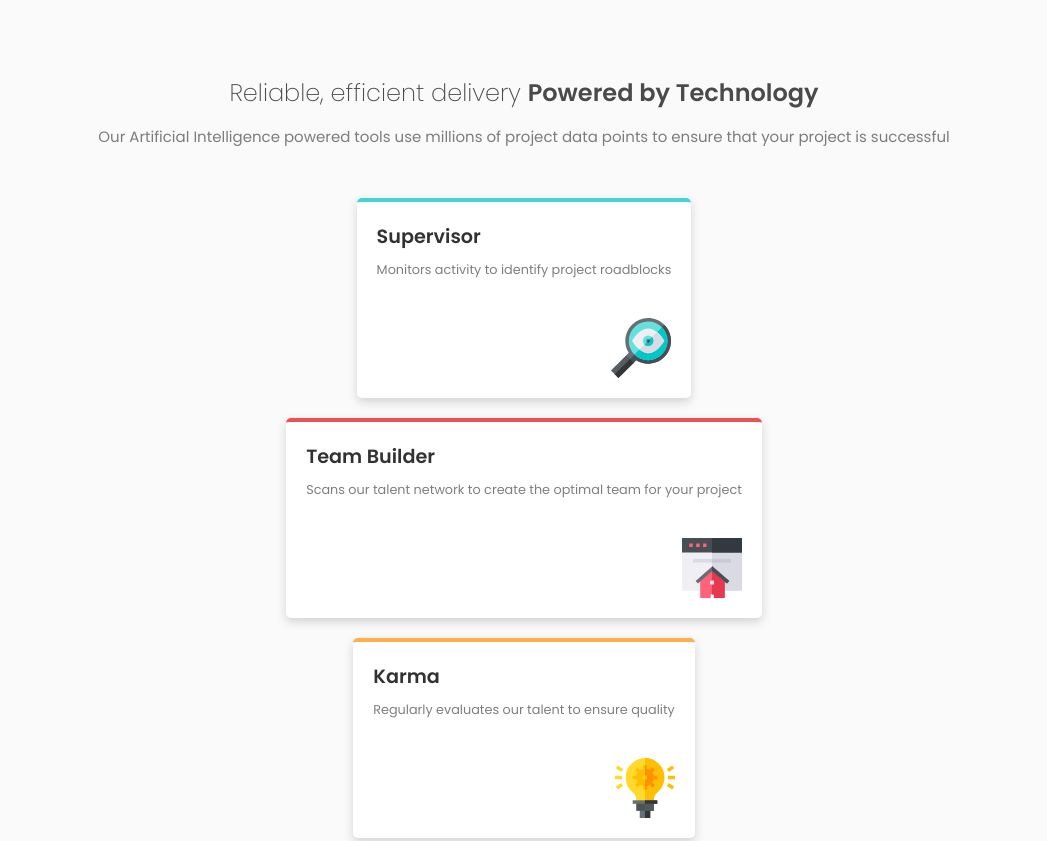
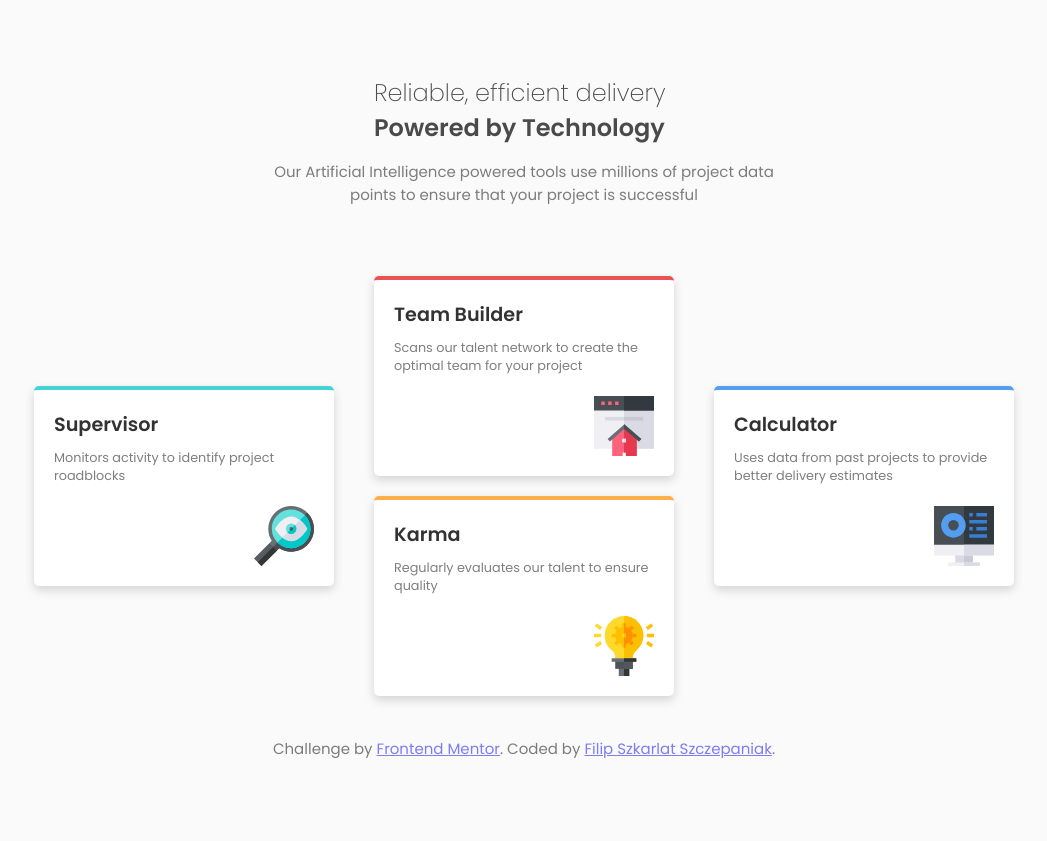
Before and after one commit to FilipSzkarlat/four-card-feature-section, a plain HTML site: page index.html in a window 1280 px wide. Shown: the top 841 px of the page, without its empty margins (116-1163 px from the left). After the commit the page ends 800 px from the top, so only its background shows below. Drawn offline with Linux system fonts and the light colour scheme.

Commit message:
desktop view and whole project are ready

```diff
--- a/index.html
+++ b/index.html
@@ -28,7 +28,7 @@
         Our Artificial Intelligence powered tools use millions of project data
         points to ensure that your project is successful
       </p>
-
+      <div class="container">
         <div id="supervisor" class="box">
           <div>
             <h2>Supervisor</h2>
@@ -37,11 +37,13 @@
 
           <img src="images/icon-supervisor.svg" alt="" />
         </div>
+        <div class="mid-container">
           <div id="team-builder" class="box">
             <div>
               <h2>Team Builder</h2>
               <p>
-            Scans our talent network to create the optimal team for your project
+                Scans our talent network to create the optimal team for your
+                project
               </p>
             </div>
             <img src="images/icon-team-builder.svg" alt="" />
@@ -53,6 +55,8 @@
             </div>
             <img src="images/icon-karma.svg" alt="" />
           </div>
+        </div>
+
         <div id="calculator" class="box">
           <div>
             <h2>Calculator</h2>
@@ -61,6 +65,7 @@
             </p>
           </div>
           <img src="images/icon-calculator.svg" alt="" />
+        </div>
       </div>
     </main>
 
--- a/style.css
+++ b/style.css
@@ -31,6 +31,7 @@ h1 {
   font-weight: 200;
   opacity: 0.7;
   margin: 15px 0;
+  width: 300px;
 }
 
 p {
@@ -41,6 +42,7 @@ p {
 #description {
   text-align: center;
   margin-bottom: 50px;
+  max-width: 515px;
 }
 
 /* BOXES */
@@ -48,12 +50,13 @@ p {
   background-color: white;
   border-radius: 5px;
   padding: 20px;
-  margin-bottom: 20px;
+  margin: 20px;
   box-shadow: 0 4px 10px lightgray;
   display: flex;
   flex-direction: column;
   justify-content: space-between;
   height: 200px;
+  width: 300px;
 }
 
 h2 {
@@ -92,3 +95,20 @@ footer {
   text-align: center;
   margin: 40px 0 20px 0;
 }
+
+/* DESKTOP VIEW */
+@media (min-width: 1000px) {
+  .container {
+    display: flex;
+    flex-direction: row;
+    align-items: center;
+  }
+  main {
+    min-height: 100%;
+  }
+
+  footer {
+    position: absolute;
+    bottom: 20px;
+  }
+}
```
Lines whose indentation alone changed are shown as unchanged.
